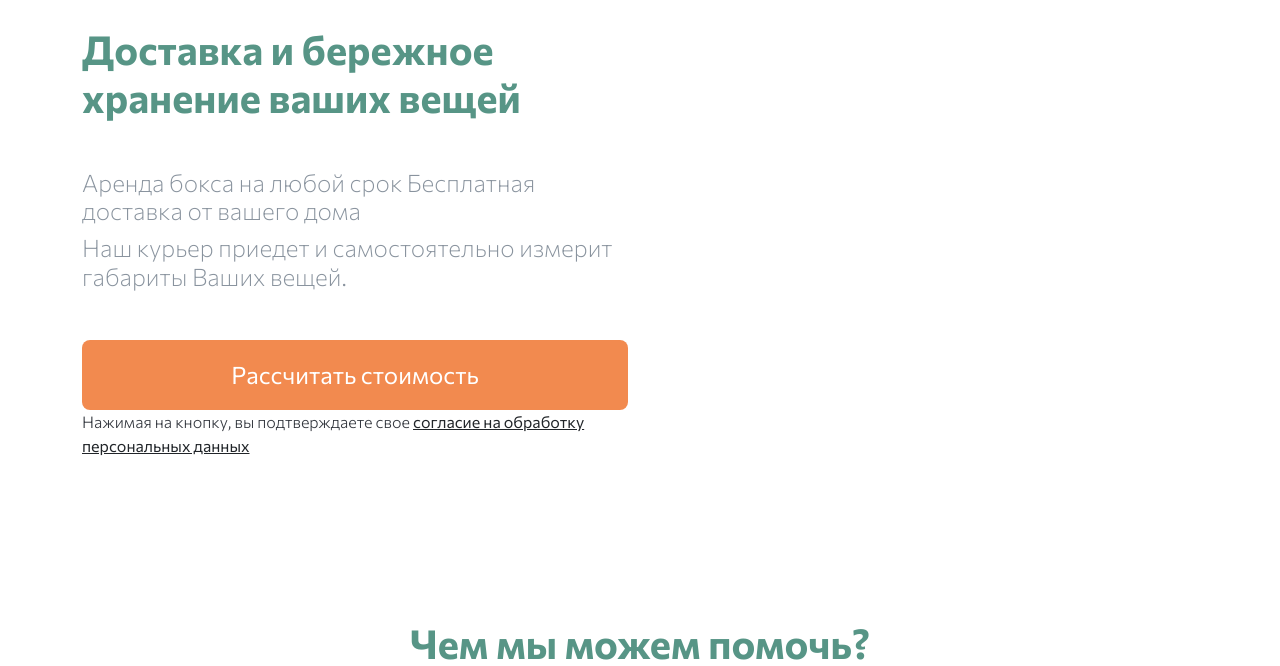
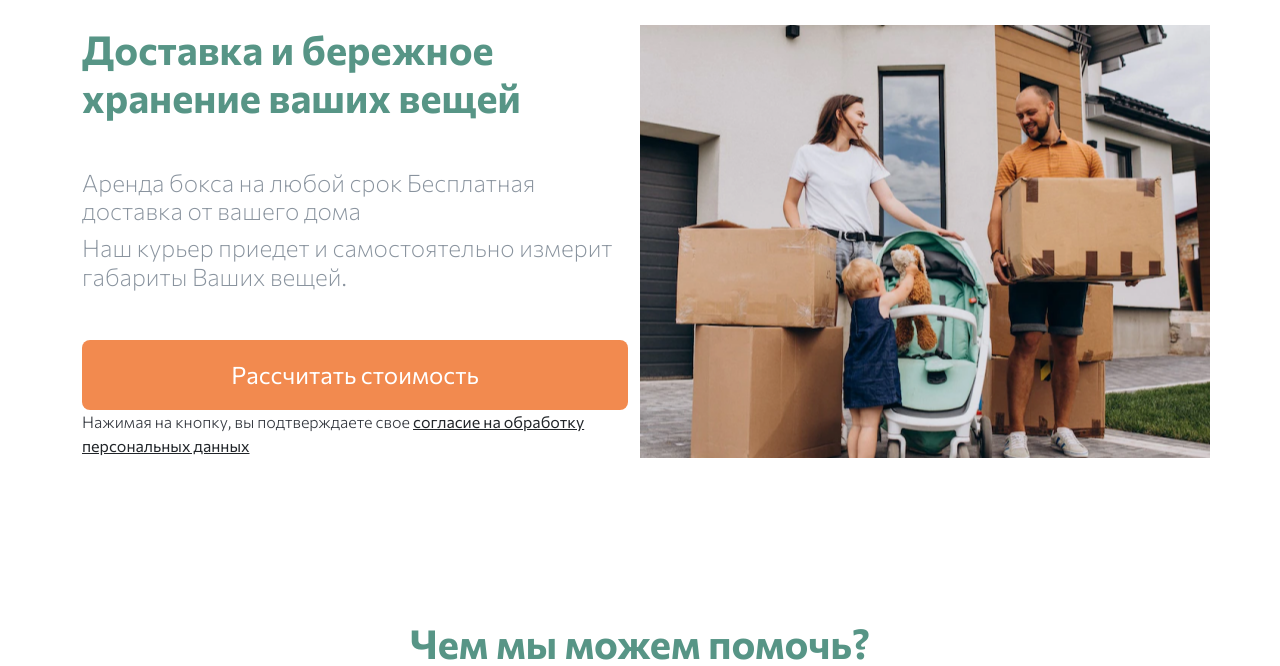
Before and after one commit to gennadis/self-storage, a Django app: page / in a window 1280 px wide. Shown: the part 137-803 px from the top of the page. Run offline with Django 4.2, Linux system fonts and the light colour scheme; data comes from the database, SQL or seed files in the repository; tables that the repository leaves empty hold one stand-in row (values such as "Sample post"); grey boxes marked "Sample" are stand-in pictures; parts of the project's set-up code (start-up, migrations or seed data) failed here and were passed over.

Commit message:
Fix missing image

```diff
--- a/src/static/css/Style.css
+++ b/src/static/css/Style.css
@@ -116,6 +116,12 @@
 }
 
 .SelfStorage__img {
+    background-image: url(../img/image.png);
+    background-repeat: no-repeat;
+    background-position: center;
+}
+
+.SelfStorage__img2 {
     background-repeat: no-repeat;
     background-position: center;
     background-size: contain;
--- a/src/templates/index.html
+++ b/src/templates/index.html
@@ -169,7 +169,7 @@
 		</article>
 
     <article class="row pt-header">
-      <div class="col-12 col-lg-6 mb-3 mb-lg-0 SelfStorage__img" style="background-image: url({{ free_warehouse.image }})"></div>
+      <div class="col-12 col-lg-6 mb-3 mb-lg-0 SelfStorage__img2" style="background-image: url({{ free_warehouse.image }})"></div>
       <div class="col-12 col-lg-6 d-flex flex-column align-items-center align-items-lg-start">
         <h1 class="text-start fw-bold SelfStorage_green mb-4">Всегда найдется место</h1>
         <h4 class="SelfStorage_grey">{{ free_warehouse.city }}, {{ free_warehouse.address }}</h4>
```
